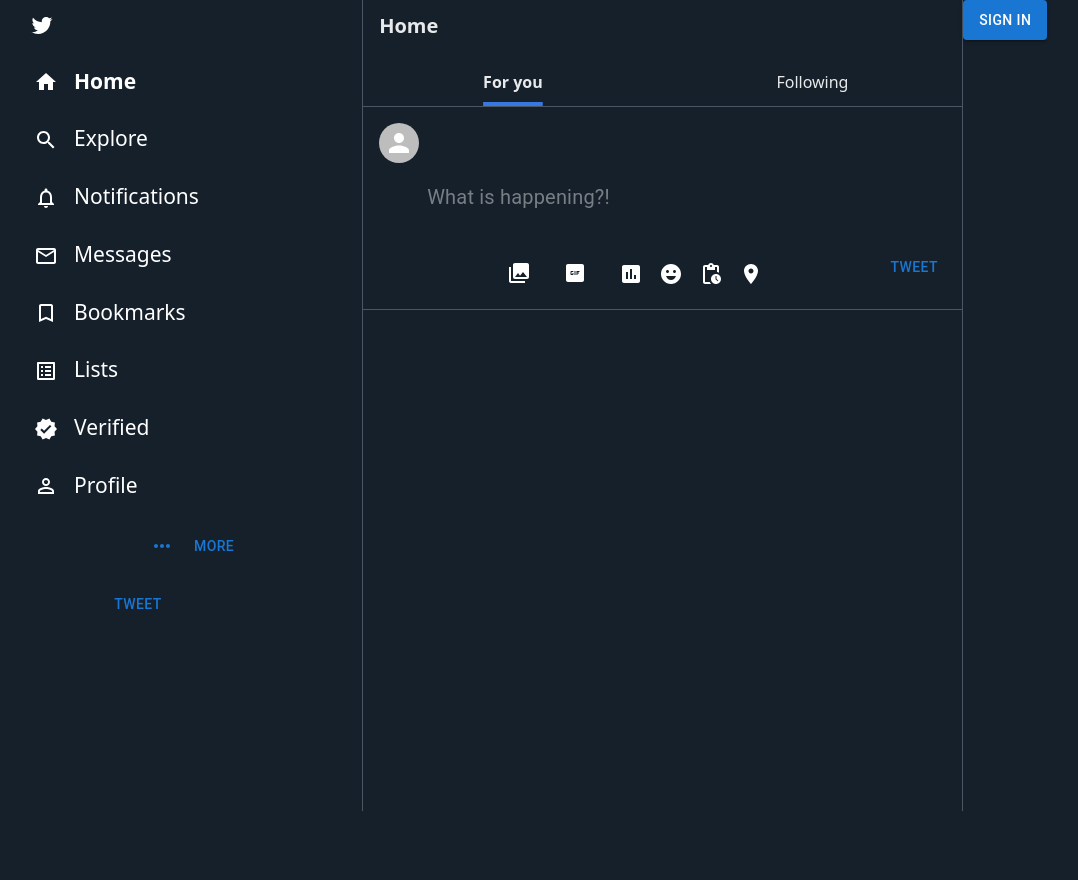
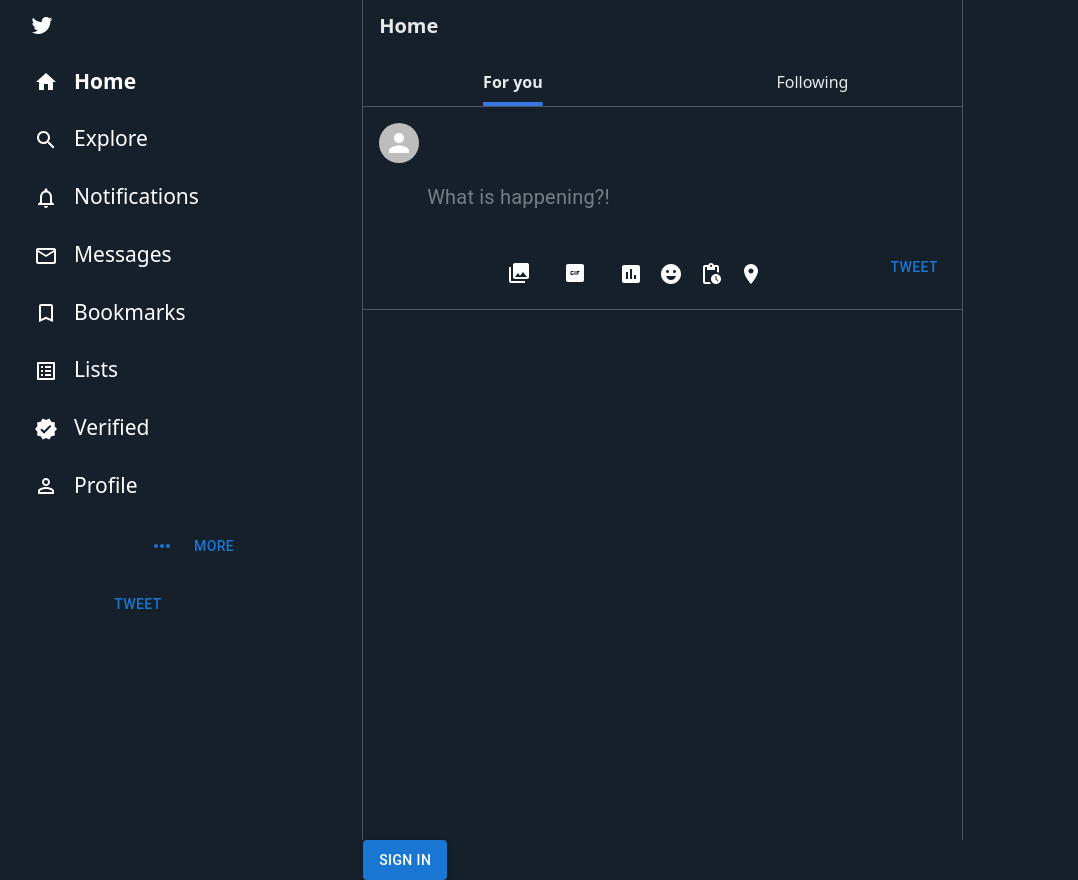
Before and after one commit to AxaniiM/Twitter-Clone, a Next.js app in the folder website/: page / in a window 1280 px wide. Shown: the whole page, without its empty margins (75-1153 px from the left). Before the commit the page ends 811 px from the top, so only its background shows below. Built offline with nearby package versions, Linux system fonts and the light colour scheme.

Commit message:
Adjusted post

```diff
--- a/website/app/components/Posts/Post.tsx
+++ b/website/app/components/Posts/Post.tsx
@@ -58,9 +58,12 @@
       >
         <MenuItem onClick={handleDeletePost}>Delete</MenuItem>
       </Menu>
-      <CardContent className="flex space-x-2" >
+      <CardContent className="flex flex-col space-x-2" >
+
+
+          <div className="flex flex-row items-center justify-start">
+
         <Avatar alt={username} />
-          <div className="flex flex-row items-center justify-start">
             <Typography variant="h6" component="div" className="text-slate-600" sx={{ fontSize: "20px" }}>
               {username}
             </Typography>
--- a/website/app/page.tsx
+++ b/website/app/page.tsx
@@ -11,7 +11,7 @@
 
 
   return (
-    <div className="flex flex-row">
+    <div className="">
       <main className=" flex flex-col w-[600px] h-full min-h-screen border-r-[0.5px] border-gray-600">
         <HomeHeader />
         <AddPost />
```
